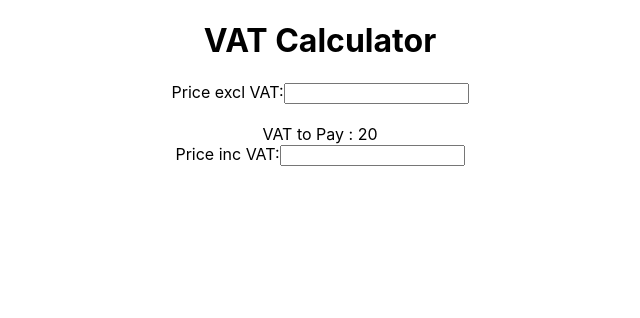
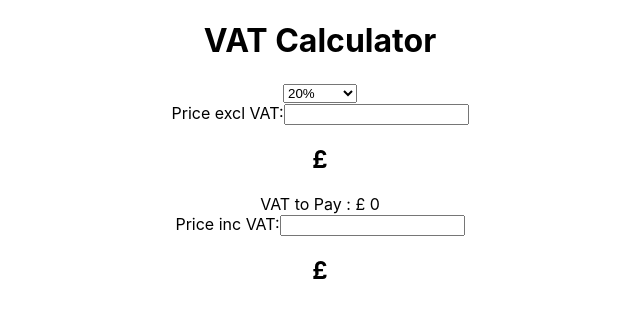
Before and after one commit to squinteye1/react-training, a React (Create React App) app: page / in a window 1280 px wide. Shown: the top 318 px of the page, without its empty margins (320-960 px from the left). Built offline with nearby package versions, Linux system fonts and the light colour scheme.

Commit message:
added in VAT rate dropdown

```diff
--- a/src/App.js
+++ b/src/App.js
@@ -4,13 +4,15 @@ import { useState } from 'react';
 import Header from './components/Header';
 import DataEntryField from './components/DataEntryField';
 import DisplayField from './components/DisplayField';
+import VATField from './components/VATField';
 
 function App() {
   const [salePrice, setSalePrice] = useState(0.0);
   const [totalPrice, setTotalPrice] = useState(0.0);
-  const [vatToPay, setVatToPay] = useState(20.0);
+  const [vatToPay, setVatToPay] = useState(0.0);
+  const [vatRate, updateVATRate] = useState(20.0)
 
-  const vatRate = 20.0;
+  //const vatRate = 20.0;
 
   const handleExclPriceChange = (price) => {
     const totalLocalPrice = price * ((vatRate / 100) + 1);
@@ -32,10 +34,15 @@ function App() {
     setVatToPay(priceWithVAT-priceWithoutVAT)
   }
 
+  const handleVATChangeRate = () => {
+    handleExclPriceChange(salePrice);
+  };
+
   return (
     <>
       <div className="App">
         <Header />
+        <VATField vatRateChanged={updateVATRate} currentVATRate={vatRate} updatePrices={ handleVATChangeRate} />
         <DataEntryField
           title={"Price excl VAT:"}
           value={salePrice === 0.0 ? "" : salePrice}
--- a/src/components/DisplayField.jsx
+++ b/src/components/DisplayField.jsx
@@ -3,7 +3,7 @@ import React from 'react'
 const DisplayField = (props) => {
   return (
     <>
-        {props.label} : {props.value}
+       {props.label} : £ {props.value}
     </>
   )
 }
--- a/src/components/TempDisplayField.jsx
+++ b/src/components/TempDisplayField.jsx
@@ -2,7 +2,7 @@ import React from 'react'
 
 const TempDisplayField = (props) => {
   return (
-    <h2>{props.valueToDisplay}</h2>
+    <h2>£ {props.valueToDisplay}</h2>
   )
 }
 
--- /dev/null
+++ b/src/components/VATField.jsx
@@ -0,0 +1,30 @@
+import React, { useEffect, useState } from "react";
+
+
+const VATField = (props) => {
+
+  const [vatRate, updateVATRate] = useState(20);
+
+  const {updatePrices, currentVATRate} = props;
+
+  useEffect(() => {
+    updatePrices();
+  },[vatRate, updatePrices]);
+
+  return (
+    <select
+    value={currentVATRate}
+    onChange={(e) => {
+
+      updateVATRate(+e.target.value);
+      props.vatRateChanged(+e.target.value);
+    }}>
+      <option value="20">20%</option>
+      <option value="15">15%</option>
+      <option value="12.5">12.5%</option>
+      <option value="0">Excempt</option>
+    </select>
+  );
+}
+
+export default VATField;
```
